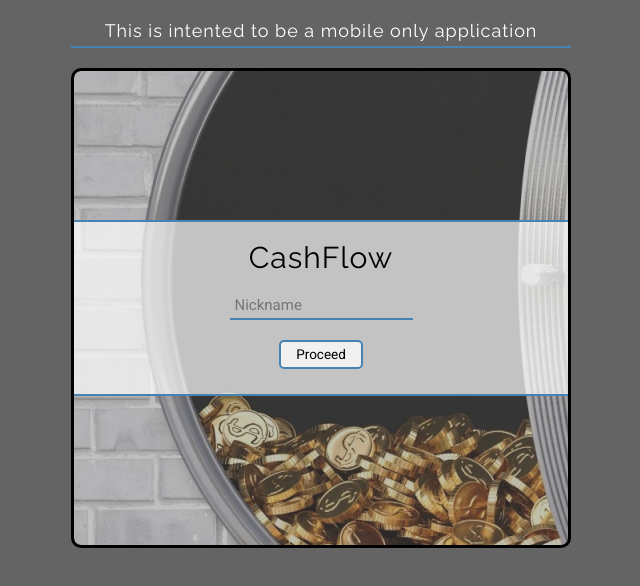
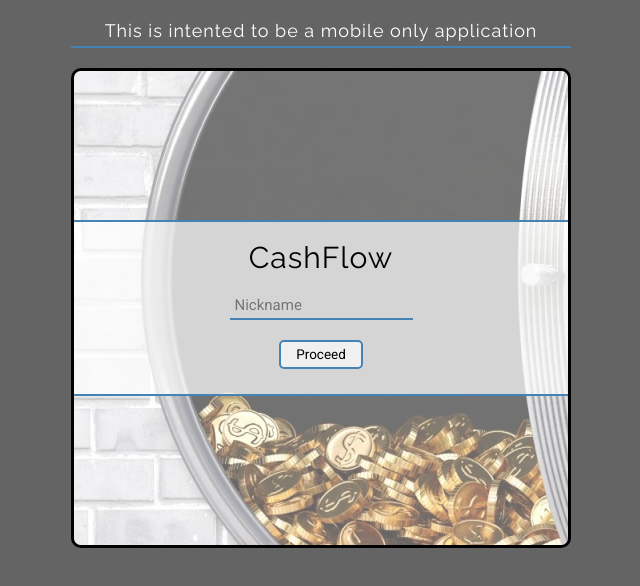
Before and after one commit to capriok/CashFlow, a React (Create React App) app: page / in a window 1280 px wide. Shown: the top 586 px of the page, without its empty margins (319-959 px from the left). Built offline with nearby package versions, Linux system fonts and the light colour scheme.

Commit message:
general styling tweaks

```diff
--- a/src/app.scss
+++ b/src/app.scss
@@ -65,10 +65,10 @@ $main-section: rgb(215, 215, 215);
       opacity: 0.6;
     }
     .inner-box {
-      width: 90vw;
+      width: 100vw;
       padding: 25px 0;
-      border-radius: 10px;
-      border: 2px solid steelblue;
+      border-top: 2px solid steelblue;
+      border-bottom: 2px solid steelblue;
       background-color: rgba(255, 255, 255, 0.7);
       h1 {
         padding-bottom: 25px;
@@ -115,7 +115,7 @@ $main-section: rgb(215, 215, 215);
       position: absolute;
       left: 15px;
       bottom: 10px;
-      width: 55%;
+      width: 50%;
     }
     .username {
       position: absolute;
@@ -370,32 +370,44 @@ $main-section: rgb(215, 215, 215);
     margin: 0 auto;
     border-radius: 10px;
     border: 3px solid black;
-  }
-  .app-header {
-    min-height: 200px;
-    .banner {
-      height: 200px !important;
-    }
+    background-color: white;
   }
   .greetbox {
+    z-index: 1;
     .greet-logo {
       position: absolute !important;
-      min-height: 100%;
-      opacity: 0.6;
-    }
-    .inner-box {
-      width: 90%;
+      opacity: 0.6 !important;
     }
   }
   .app-header {
     user-select: none;
-    .logout {
+    min-height: 215px !important;
+    .banner {
+      height: 215px !important;
+    }
+    .logout,
+    .menu-btn {
       cursor: pointer !important;
+    }
+    .header-menu {
+      min-height: 220px !important;
+      .menu-btn {
+        cursor: pointer !important;
+      }
+      .budget-list {
+        .item {
+          img {
+            height: 100%;
+            margin-left: 15px;
+            cursor: pointer;
+          }
+        }
+      }
     }
   }
   .sheet-head {
     min-height: 40px !important;
-    .ham {
+    .delete {
       user-select: none;
       cursor: pointer;
     }
```
